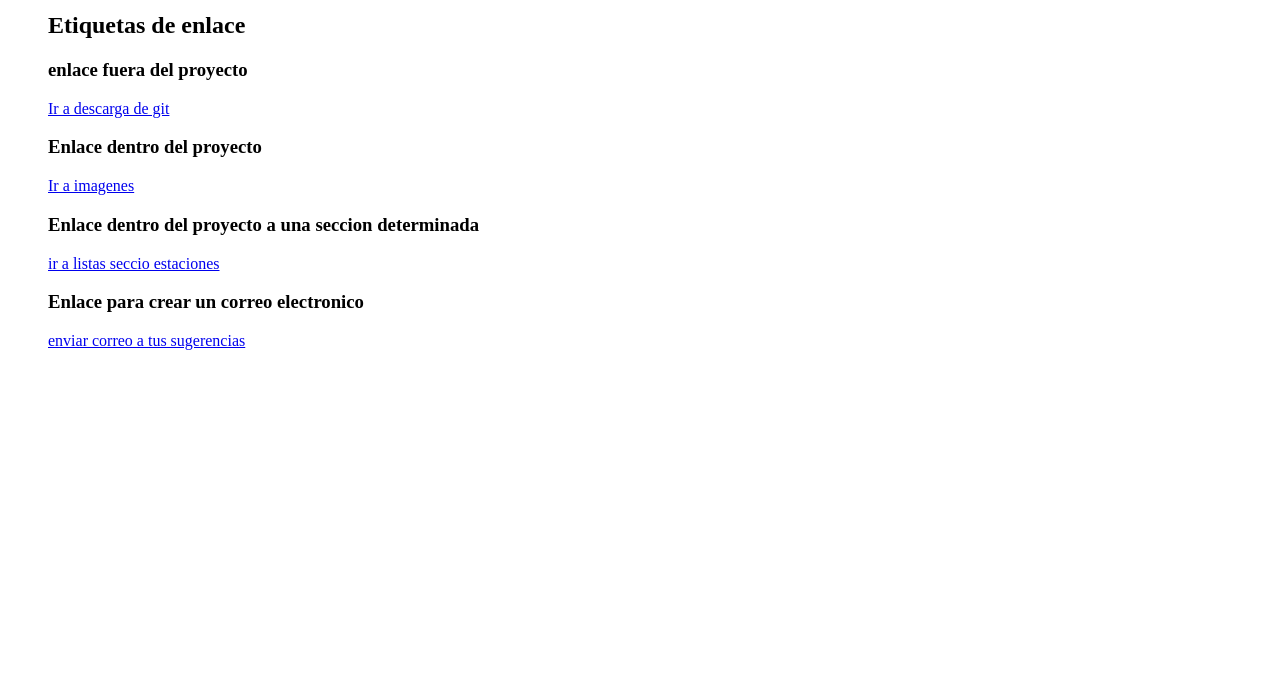
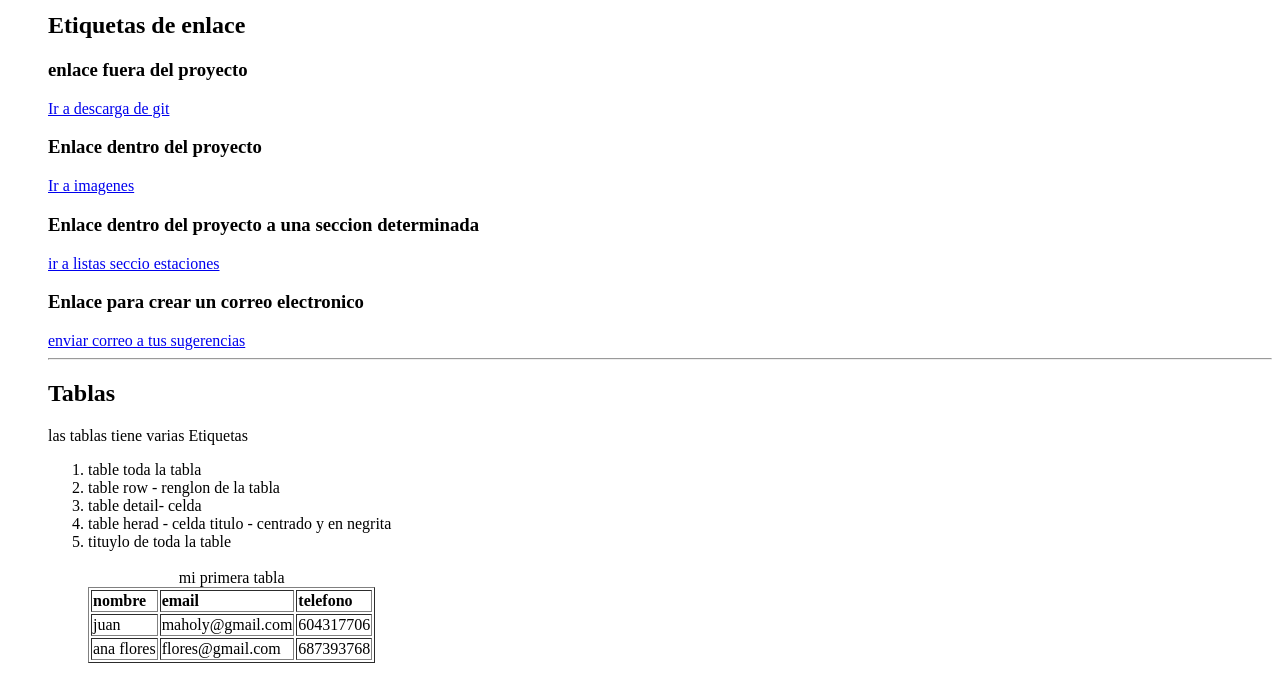
Before and after one commit to maholy5526/repositorio_html_introduccion, a plain HTML site: page index.html in a window 1280 px wide. Shown: the part 1089-1768 px from the top of the page. Before the commit the page ends 1455 px from the top, so only its background shows below. Drawn offline with Linux system fonts and the light colour scheme.

Commit message:
final de clase

```diff
--- a/index.html
+++ b/index.html
@@ -44,6 +44,37 @@
 <a href="listas.html#estaciones">ir a listas seccio estaciones</a>
 <h3>Enlace para crear un correo electronico</h3>
 <a href="maholy005@gmail.com">enviar correo a tus sugerencias</a>
+<hr>
+<h2>Tablas</h2>
+<p>las tablas tiene varias Etiquetas</p>
+<ol>
+    <li>table toda la tabla</li>
+    <li> <tr>table row - renglon de la tabla </tr></li>
+    <li><td> table detail- celda</td></li>
+    <li><th> table herad - celda titulo - centrado y en negrita</th></li>
+    <li><caption> tituylo de toda la table</caption></li>
+    <table border="1px">
+        <caption>mi primera tabla</caption>
+        <br>
+        <tr>
+            <th>nombre</td>
+            <th>email</td>
+            <th>telefono</td>
+        </tr>
+        <tr>
+            <td>juan</td>
+            <td>maholy@gmail.com</td>
+            <td>604317706</td>
+        </tr>
+        <tr>
+            <td>ana flores</td>
+            <td>flores@gmail.com</td>
+            <td>687393768</td>
+        </tr>
+
+
+    </table>
+</ol>
 
 </body>
 </html>
```
Also changed, not shown: tablas.html (added, +42 -0 lines).
